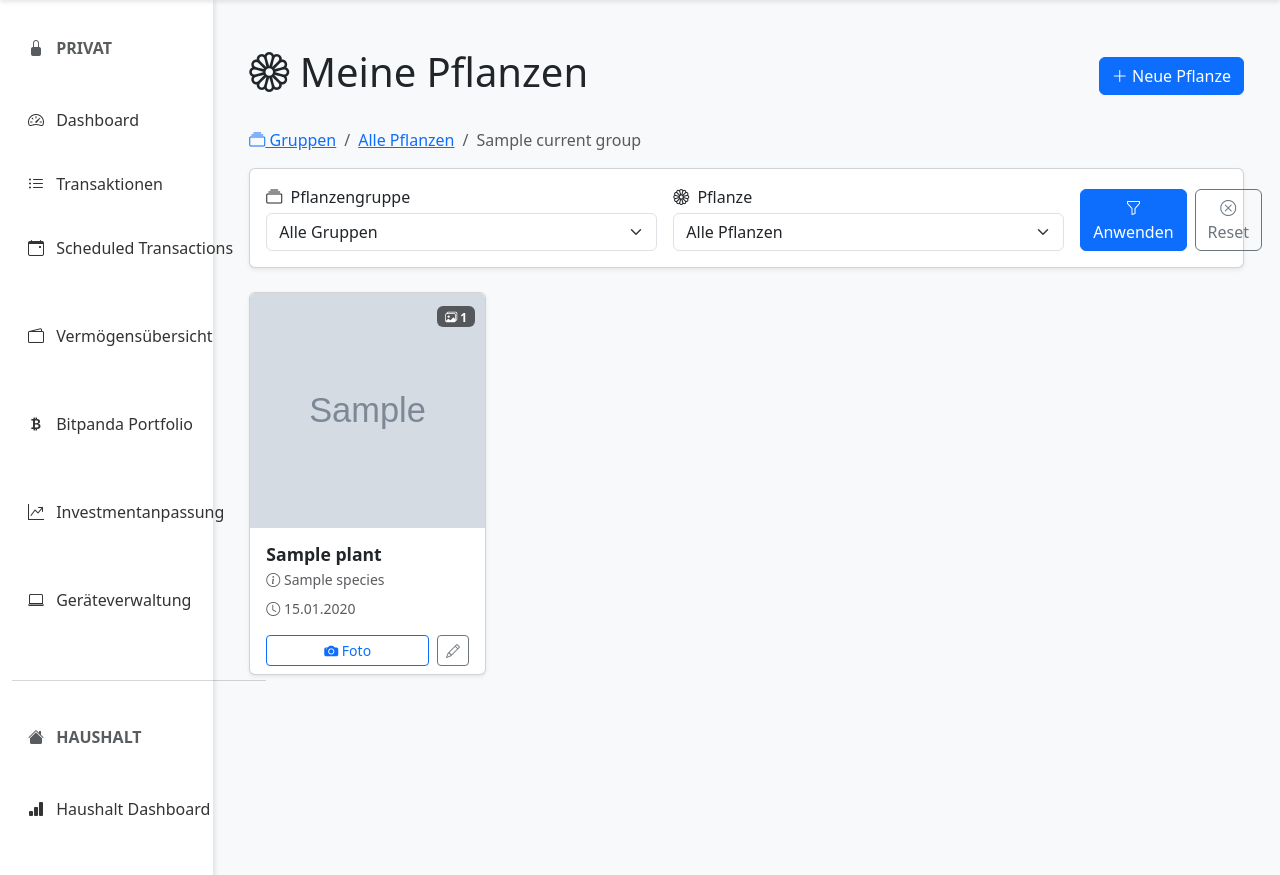
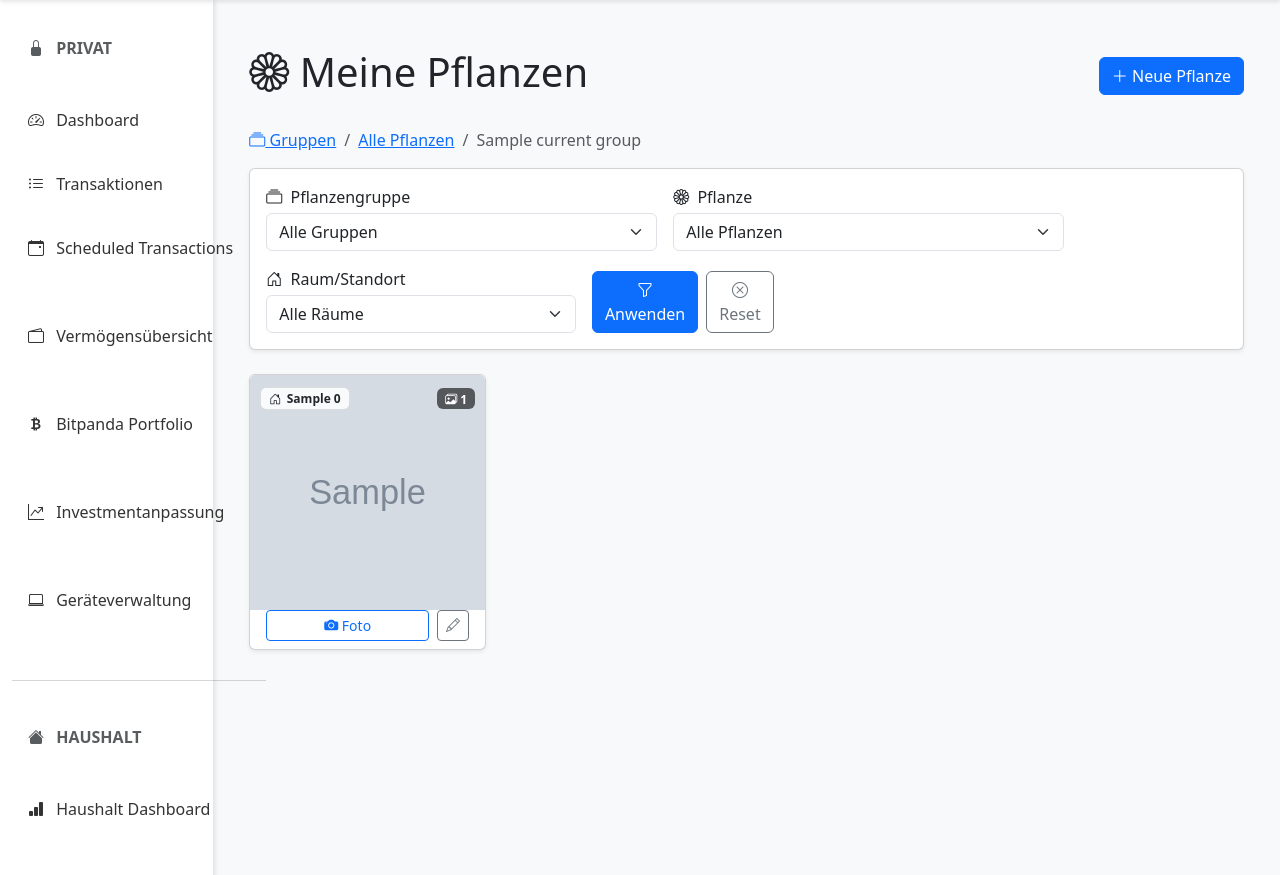
Before and after one commit to sigi-campus02/finance_dashboard, a Django app: template plants/templates/plants/plant_list.html in a window 1280 px wide. Shown: the part 56-931 px from the top of the page. Run offline with Django 5.2, Linux system fonts and the light colour scheme; the template is opened without the code that fills it: most values are stand-ins (such as "Sample title", 1, 10 or a date in 2020); grey boxes marked "Sample" are stand-in pictures.

Commit message:
Room Batch

```diff
--- a/plants/templates/plants/plant_list.html
+++ b/plants/templates/plants/plant_list.html
@@ -73,6 +73,22 @@
             </select>
           </div>
 
+          <!-- NEU: Raum -->
+          <div class="col-12 col-md-4">
+            <label for="filterRoom" class="form-label mb-1">
+              <i class="bi bi-house-door me-1"></i> Raum/Standort
+            </label>
+            <select id="filterRoom" name="room" class="form-select">
+              <option value="">Alle Räume</option>
+              {% for r in rooms_all %}
+                <option value="{{ r.id }}" {% if selected_room == r.id|stringformat:"s" %}selected{% endif %}>
+                  {% if r.icon %}<i class="bi {{ r.icon }}"></i> {% endif %}{{ r.name }}{% if r.is_outdoor %} (Outdoor){% endif %}
+                </option>
+              {% endfor %}
+            </select>
+          </div>
+
+
           <!-- Apply / Reset -->
           <div class="col-12 col-md-2 d-flex gap-2">
             <button type="submit" class="btn btn-primary w-100">
@@ -95,44 +111,38 @@
                 <div class="card plant-card h-100 shadow-sm">
                     <!-- Bild -->
                     <div class="plant-image-container">
-                        {% if plant.latest_image %}
+                          {% if plant.latest_image %}
                             <img src="{{ plant.latest_image.image.url }}"
                                  class="card-img-top plant-thumbnail"
                                  alt="{{ plant.name }}"
                                  loading="lazy">
-                            <div class="image-overlay">
-                                <span class="badge bg-dark">
-                                    <i class="bi bi-images"></i> {{ plant.images.count }}
+                          {% else %}
+                            <div class="card-img-top plant-thumbnail-placeholder">
+                              <i class="bi bi-flower1"></i>
+                            </div>
+                          {% endif %}
+
+                          {# NEU: Raum-Badge (oben links), immer sichtbar #}
+                          {% with rooms=plant.rooms.all %}
+                            {% if rooms %}
+                              <div class="room-badge"
+                                   title="{% for r in rooms %}{{ r.name }}{% if not forloop.last %}, {% endif %}{% endfor %}">
+                                <span class="badge room-badge-chip">
+                                  <i class="bi bi-house-door"></i>
+                                  {{ rooms.0.name }}{% if rooms|length > 1 %} +{{ rooms|length|add:"-1" }}{% endif %}
                                 </span>
-                            </div>
-                        {% else %}
-                            <div class="card-img-top plant-thumbnail-placeholder">
-                                <i class="bi bi-flower1"></i>
-                            </div>
-                        {% endif %}
-                    </div>
+                              </div>
+                            {% endif %}
+                          {% endwith %}
 
-                    <!-- Info -->
-                    <div class="card-body">
-                        <h5 class="card-title mb-1">{{ plant.name }}</h5>
-                        {% if plant.species %}
-                        <p class="card-text text-muted small mb-2">
-                            <i class="bi bi-info-circle"></i> {{ plant.species }}
-                        </p>
-                        {% endif %}
+                          {# dein bestehender Zähler rechts oben #}
+                          <div class="image-overlay">
+                            <span class="badge bg-dark">
+                              <i class="bi bi-images"></i> {{ plant.images.count }}
+                            </span>
+                          </div>
+                        </div>
 
-                        <!-- Letztes Update -->
-                        {% if plant.latest_image %}
-                        <p class="card-text small text-muted mb-0">
-                            <i class="bi bi-clock"></i>
-                            {{ plant.latest_image.captured_at|date:"d.m.Y" }}
-                        </p>
-                        {% else %}
-                        <p class="card-text small text-muted mb-0">
-                            <i class="bi bi-camera"></i> Noch keine Fotos
-                        </p>
-                        {% endif %}
-                    </div>
 
                     <!-- Footer mit Quick Actions -->
                     <div class="card-footer bg-transparent border-top-0 pt-0">
@@ -308,6 +318,22 @@
     backdrop-filter: blur(4px);
     background: rgba(0,0,0,0.6) !important;
 }
+.room-badge {
+  position: absolute;
+  left: 10px;
+  top: 10px;
+  z-index: 3;
+}
+.room-badge-chip {
+  display: inline-flex;
+  align-items: center;
+  gap: .35rem;
+  font-weight: 600;
+  color: #212529;
+  background: rgba(255,255,255,.85) !important;
+  border: 1px solid rgba(0,0,0,.12);
+  backdrop-filter: blur(6px);
+}
 
 /* Card Body */
 .card-title {
```
Also changed, not shown: plants/admin.py (+72 -21 lines), plants/models.py (+30 -5 lines), plants/views.py (+18 -20 lines), plants/migrations/0004_plantroom_plant_rooms.py (added).
